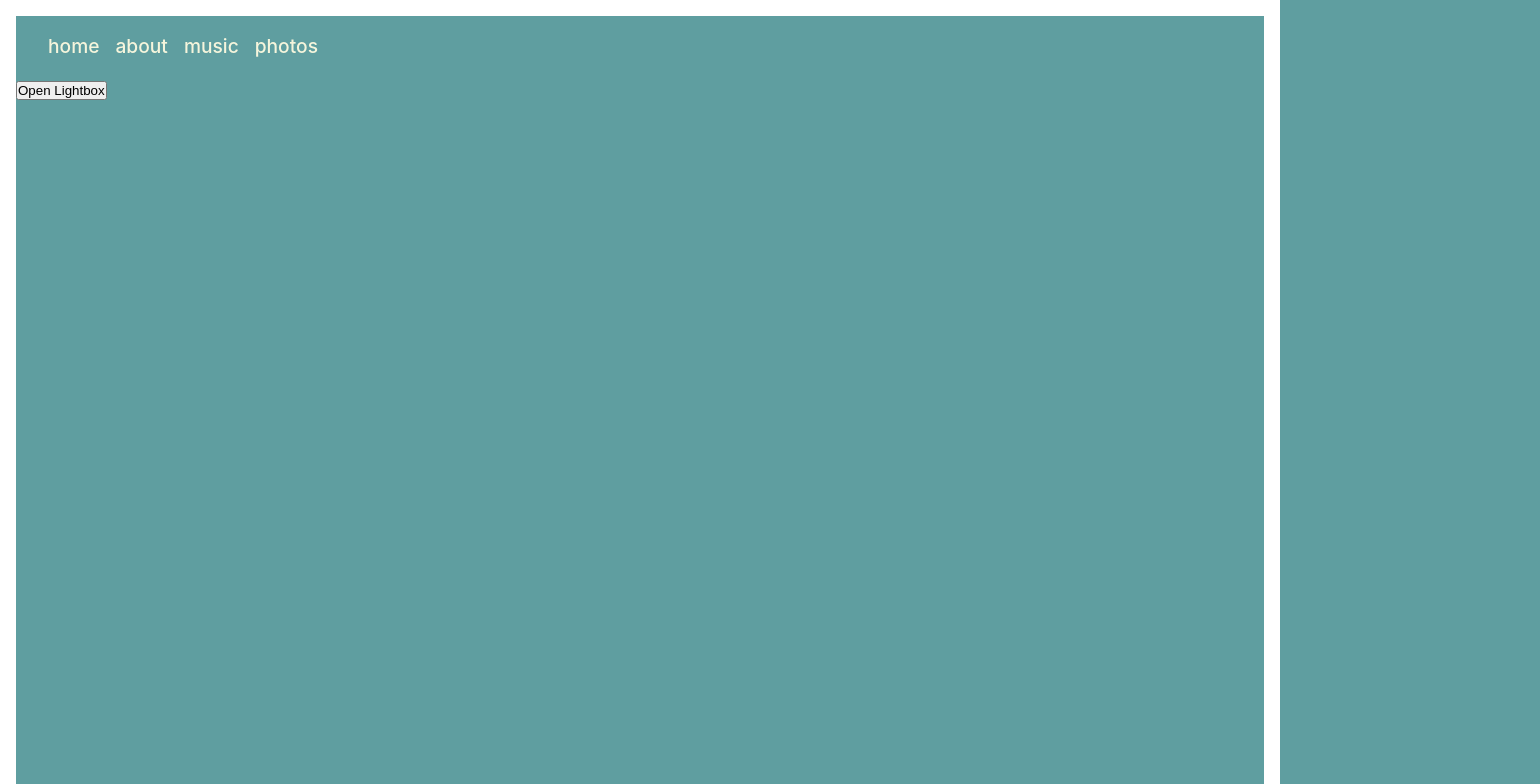
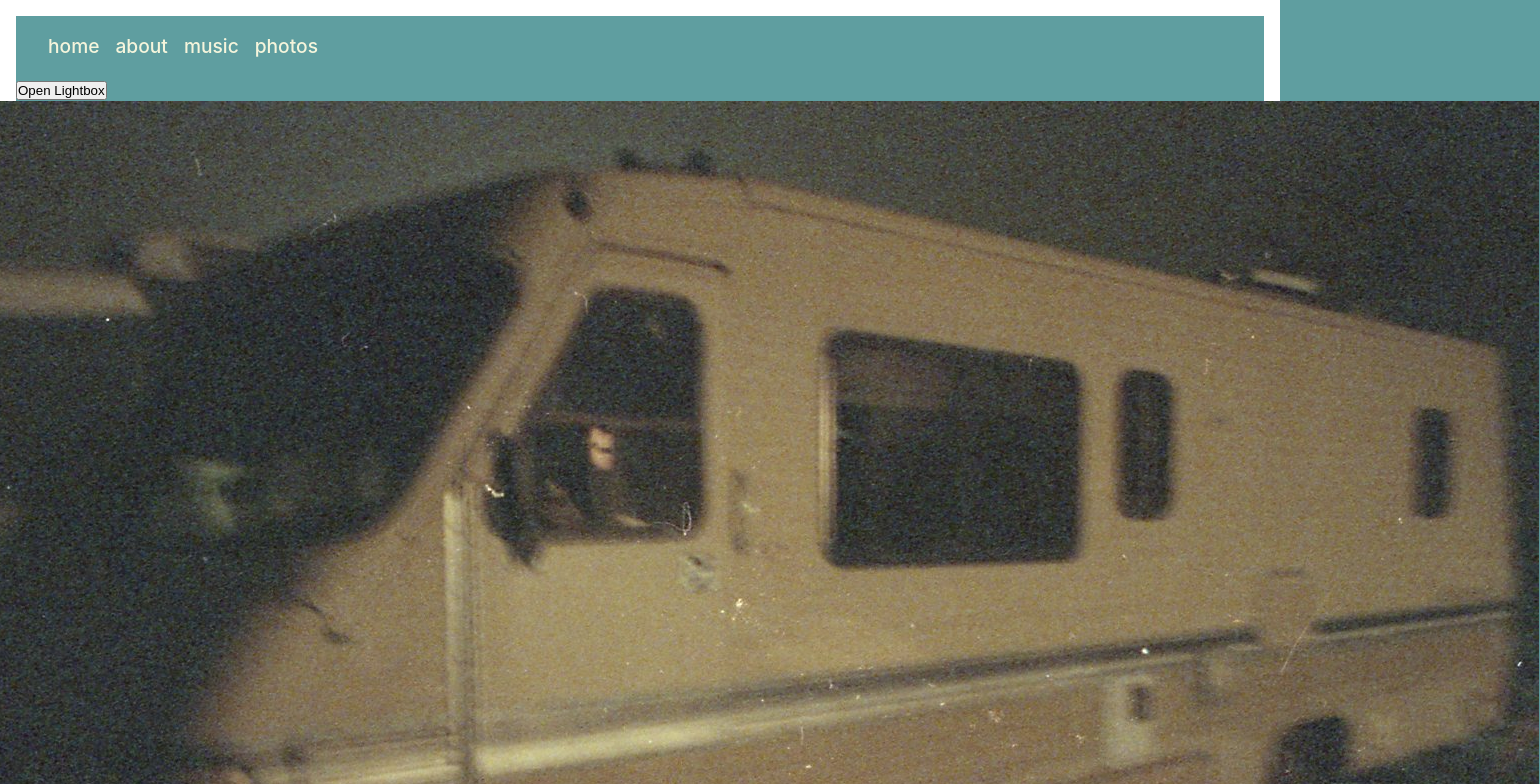
Before and after one commit to trpbr92/azurweb, a React (Vite) app: page /photos in a window 1280 px wide. Shown: the top 784 px of the page, 1540 px wide, since content can reach past the window. Built offline with nearby package versions, Linux system fonts and the light colour scheme.

Commit message:
images component displaying grid of images

```diff
--- /dev/null
+++ b/src/components/Images.jsx
@@ -0,0 +1,18 @@
+import "../css/Images.css";
+
+function Images(props) {
+  const { data, onClick } = props;
+
+  return (
+    <>
+      <div className="images-container">
+        {data.map((slide, index) => (
+          <div key={index} className="image">
+            <img src={slide.src} alt={slide.description} />
+          </div>
+        ))}
+      </div>
+    </>
+  );
+}
+export default Images;
--- /dev/null
+++ b/src/css/Images.css
@@ -0,0 +1,6 @@
+.images-container {
+  display: flex;
+  flex-wrap: wrap;
+  gap: 20px;
+  justify-content: center;
+}
--- a/src/pages/Photos.jsx
+++ b/src/pages/Photos.jsx
@@ -3,7 +3,12 @@ import Lightbox from "yet-another-react-lightbox";
 import "yet-another-react-lightbox/styles.css";
 import "yet-another-react-lightbox/plugins/captions.css";
 import { slides } from "../assets/photodata.jsx";
-import { Captions } from "yet-another-react-lightbox/plugins";
+import Images from "../components/Images.jsx";
+import {
+  Captions,
+  Fullscreen,
+  Thumbnails,
+} from "yet-another-react-lightbox/plugins";
 
 function Photos() {
   const [open, setOpen] = React.useState(false);
@@ -11,9 +16,10 @@ function Photos() {
   return (
     <>
       <button onClick={() => setOpen(true)}>Open Lightbox</button>
+      <Images data={slides} onClick={() => {}} />
 
       <Lightbox
-        plugins={[Captions]}
+        plugins={[Captions, Fullscreen]}
         open={open}
         slides={slides}
         close={() => setOpen(false)}
```
